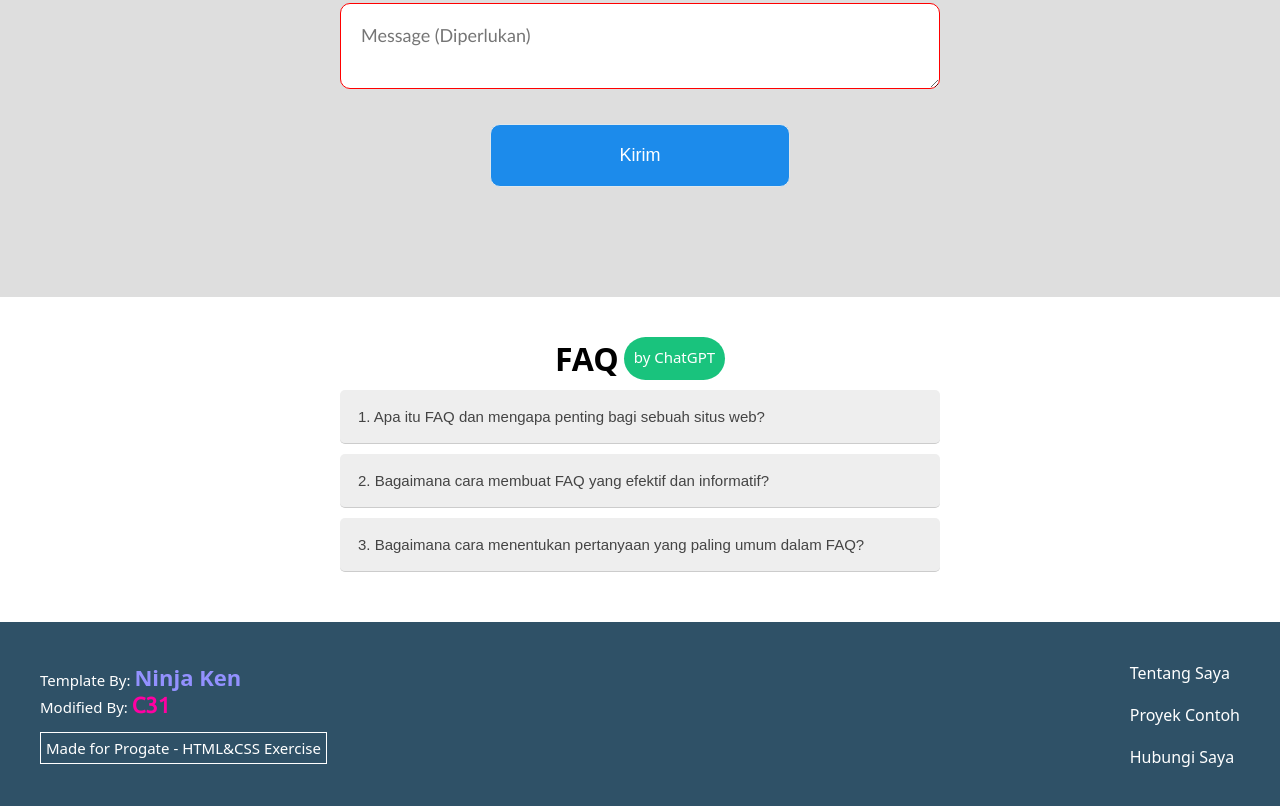
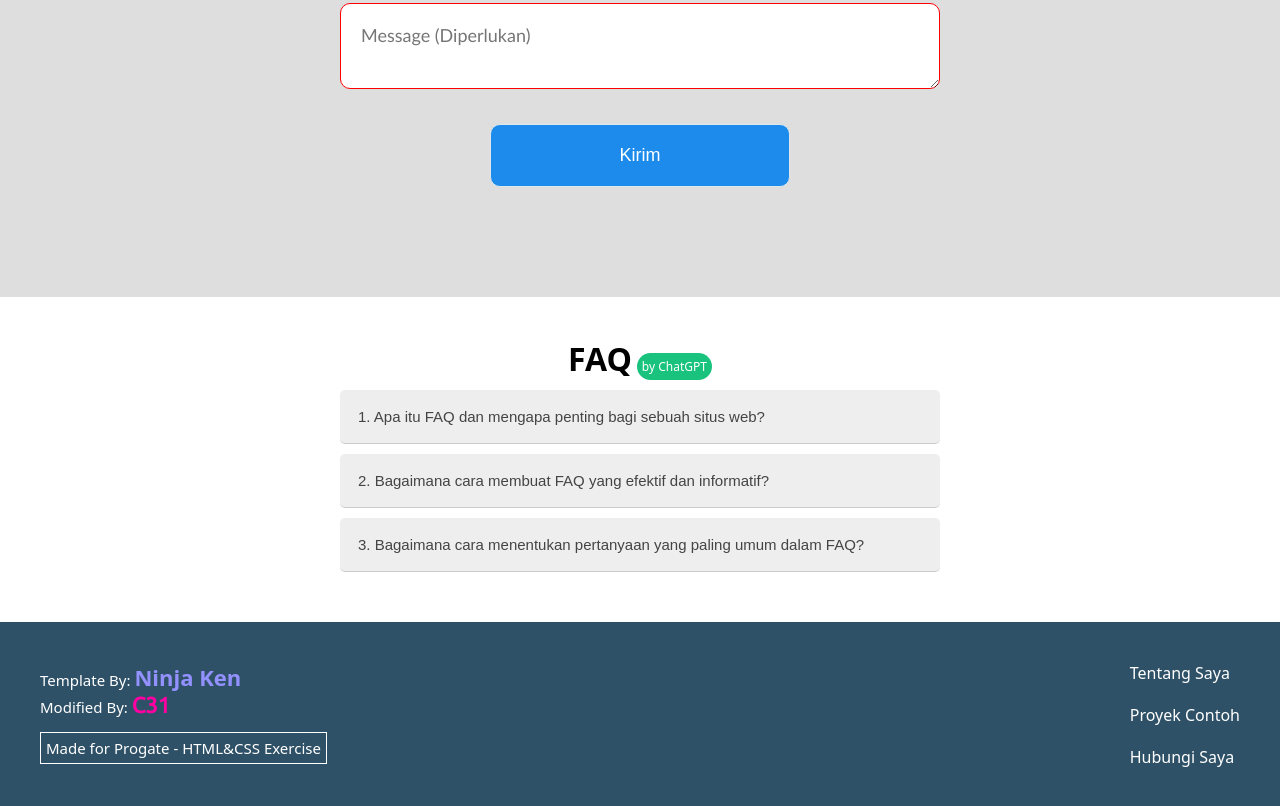
Before and after one commit to christ31/Front-end-Dev, a plain HTML site: page 7. Proyek JavaScript dan DOM/Soal-2/index.html in a window 1280 px wide. Shown: the part 2065-2871 px from the top of the page. Drawn offline with Linux system fonts and the light colour scheme.

Commit message:
2. Latihan Element Dinamis | Proper Fix
Properly fix not vertically centered font using margin auto

```diff
--- a/7. Proyek JavaScript dan DOM/Soal-2/stylesheet.css
+++ b/7. Proyek JavaScript dan DOM/Soal-2/stylesheet.css
@@ -339,13 +339,13 @@ li {
 }
 
 .index-faq span{
-  font-size: 15px;
+  font-size: 12px;
   color: white;
   background: #19c37d;
   border-radius: 300px;
 
-  padding: 10px;
-  margin-left: 5px;
+  margin: auto 0px 0 5px;
+  padding: 5px;
 }
 
 .faq-heading{
```
